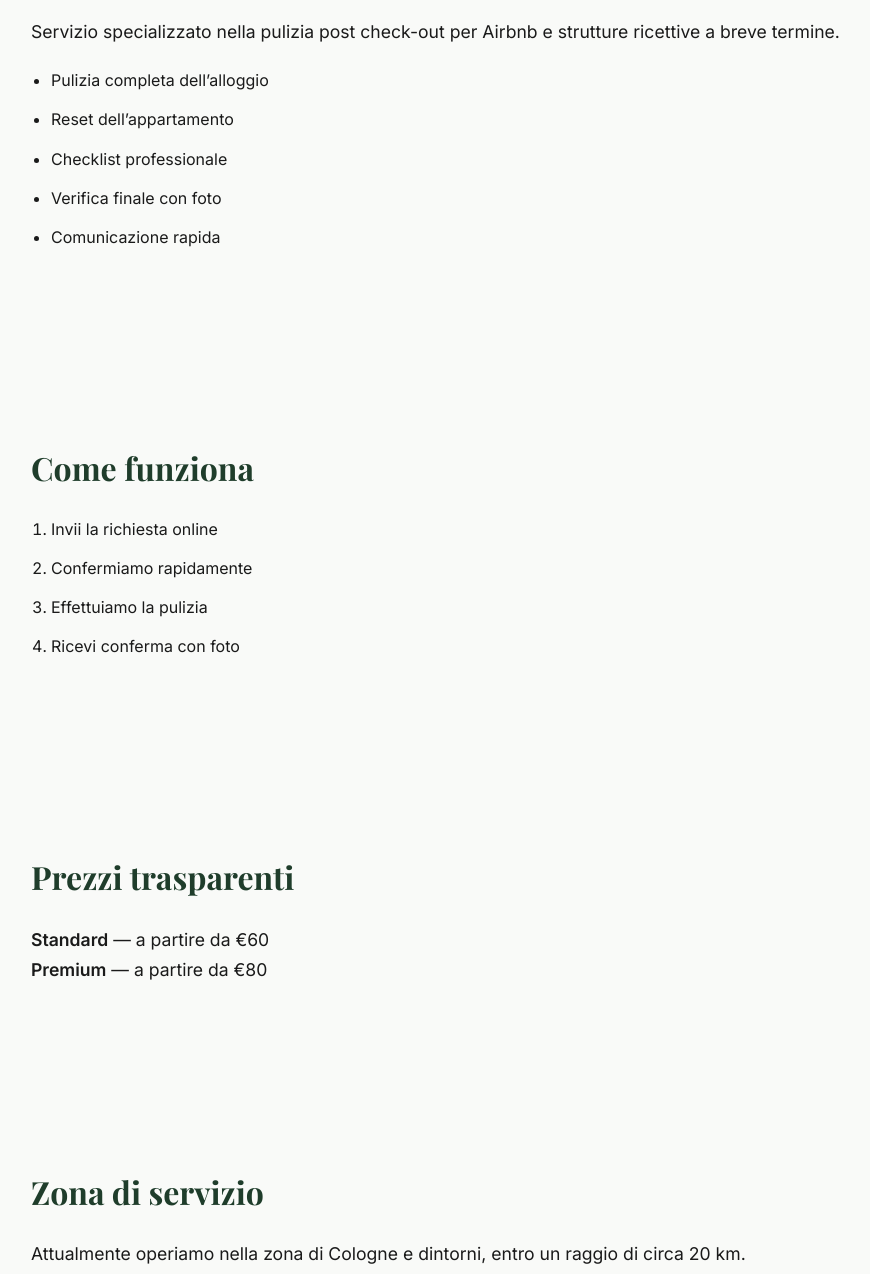
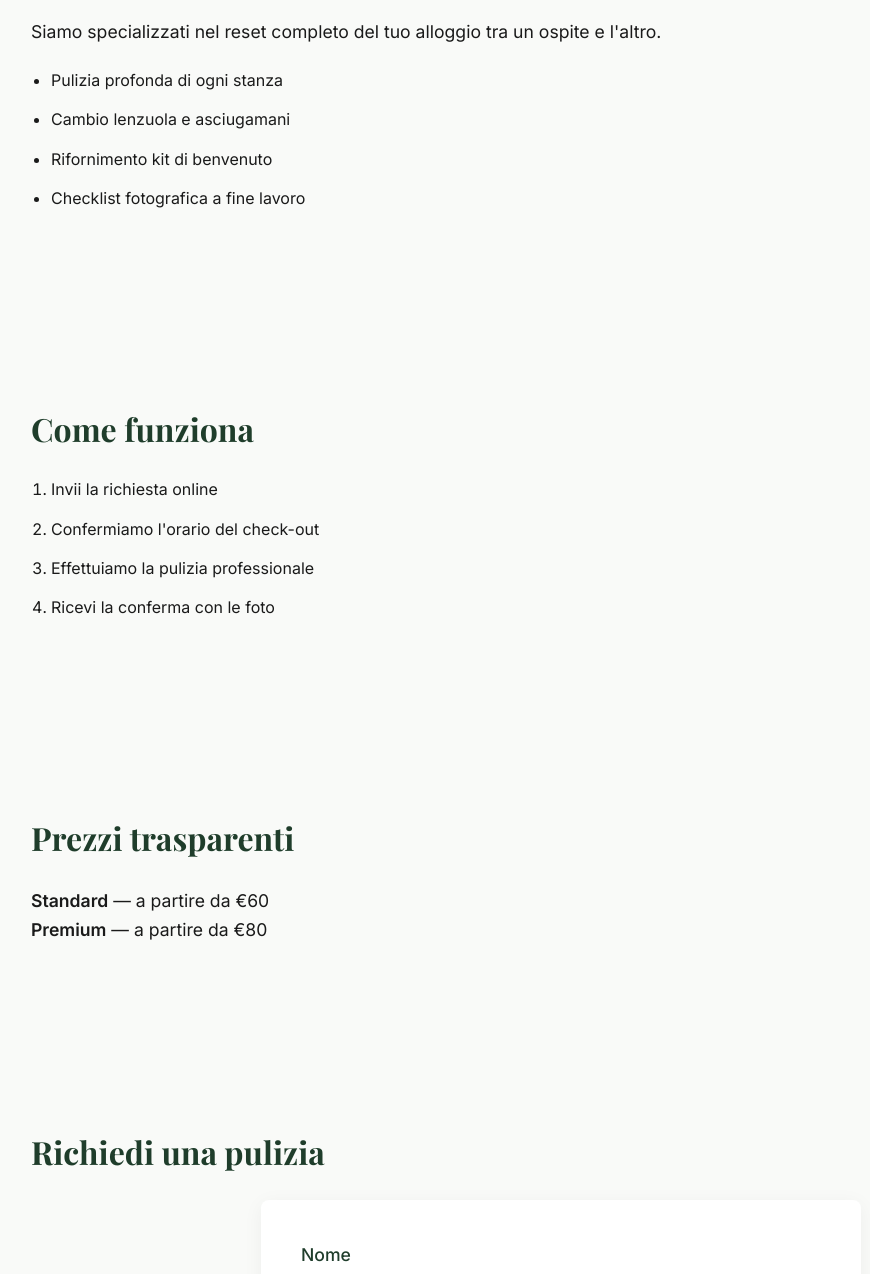
Before and after one commit to jomarinho97-cleandgo/clego-site, a plain HTML site: page index.html in a window 1280 px wide. Shown: the part 719-1993 px from the top of the page, without its empty margins (79-949 px from the left). Drawn offline with nearby package versions, Linux system fonts and the light colour scheme.

Commit message:
Update index.html

```diff
--- a/index.html
+++ b/index.html
@@ -3,7 +3,7 @@
 <head>
   <meta charset="UTF-8">
   <meta name="viewport" content="width=device-width, initial-scale=1.0">
-  <title>Cle&Go – Pulizie per Airbnb</title>
+  <title>Cle&Go – Pulizie per Airbnb e B&B</title>
 
   <link rel="preconnect" href="https://fonts.googleapis.com">
   <link rel="preconnect" href="https://fonts.gstatic.com" crossorigin>
@@ -16,22 +16,18 @@
   <section class="section hero">
     <div class="logo">Cle<span>&</span>Go</div>
     <h1>Il check-out perfetto per il tuo Airbnb</h1>
-    <p>Pulizie professionali e gestione biancheria per B&B e affitti brevi. Massima puntualità, recensioni a 5 stelle.</p>
+    <p>Pulizie professionali e gestione biancheria per B&B e affitti brevi. Massima puntualità per recensioni a 5 stelle.</p>
     <a href="#contatti" class="btn">Prenota ora il tuo reset</a>
   </section>
 
   <section class="section">
     <h3>Il servizio</h3>
-    <p>
-      Servizio specializzato nella pulizia post check-out per Airbnb
-      e strutture ricettive a breve termine.
-    </p>
+    <p>Siamo specializzati nel reset completo del tuo alloggio tra un ospite e l'altro.</p>
     <ul>
-      <li>Pulizia completa dell’alloggio</li>
-      <li>Reset dell’appartamento</li>
-      <li>Checklist professionale</li>
-      <li>Verifica finale con foto</li>
-      <li>Comunicazione rapida</li>
+      <li>Pulizia profonda di ogni stanza</li>
+      <li>Cambio lenzuola e asciugamani</li>
+      <li>Rifornimento kit di benvenuto</li>
+      <li>Checklist fotografica a fine lavoro</li>
     </ul>
   </section>
 
@@ -39,9 +35,9 @@
     <h3>Come funziona</h3>
     <ol>
       <li>Invii la richiesta online</li>
-      <li>Confermiamo rapidamente</li>
-      <li>Effettuiamo la pulizia</li>
-      <li>Ricevi conferma con foto</li>
+      <li>Confermiamo l'orario del check-out</li>
+      <li>Effettuiamo la pulizia professionale</li>
+      <li>Ricevi la conferma con le foto</li>
     </ol>
   </section>
 
@@ -50,14 +46,6 @@
     <p>
       <strong>Standard</strong> — a partire da €60<br>
       <strong>Premium</strong> — a partire da €80
-    </p>
-  </section>
-
-  <section class="section">
-    <h3>Zona di servizio</h3>
-    <p>
-      Attualmente operiamo nella zona di Cologne e dintorni,
-      entro un raggio di circa 20 km.
     </p>
   </section>
 
@@ -77,7 +65,7 @@
       </p>
 
       <p>
-        <label>Indirizzo dell’alloggio</label>
+        <label>Indirizzo del B&B</label>
         <input type="text" name="indirizzo" required>
       </p>
 
```
